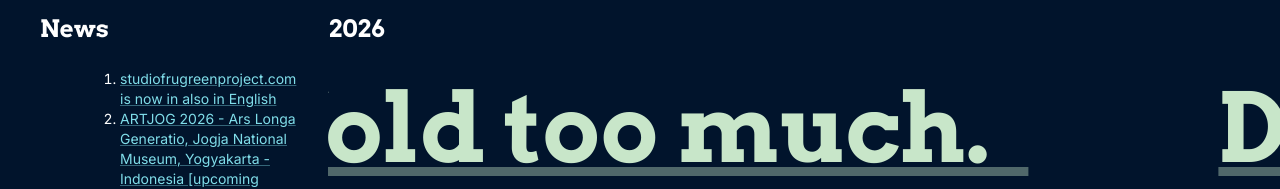
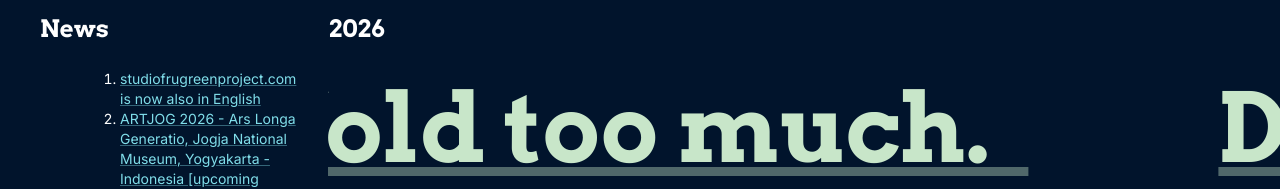
Before and after one commit to farhanazrupaidha/farhanazrupaidha-markdown, a Next.js app: page / in a window 1280 px wide. Shown: the part 131-320 px from the top of the page. Built offline with nearby package versions, Linux system fonts and the light colour scheme; no server answers; what @mui/material-nextjs would draw is missing.

Commit message:
19th commit

```diff
--- a/src/app/page.tsx
+++ b/src/app/page.tsx
@@ -34,7 +34,7 @@ export default function Index() {
         <Typography variant="h5" sx={{mt:5}}>News</Typography>
          <ol className="list-decimal my-6 list-outside ml-20">
           <li>
-          <Link href="https://www.studiofrugreenproject.com" target="_blank" color="secondary">studiofrugreenproject.com is now in also in English</Link>
+          <Link href="https://www.studiofrugreenproject.com" target="_blank" color="secondary">studiofrugreenproject.com is now also in English</Link>
           </li>
           <li>
           <Link href="https://artjog.id/2026/index.php?lang=en" color="secondary">ARTJOG 2026 - Ars Longa Generatio, Jogja National Museum, Yogyakarta - Indonesia [upcoming performance]</Link>
```
